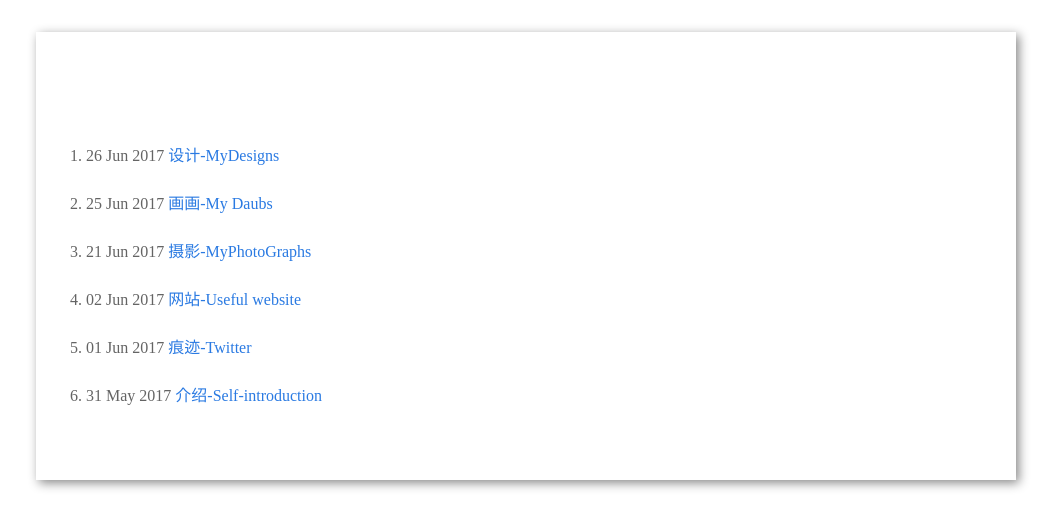
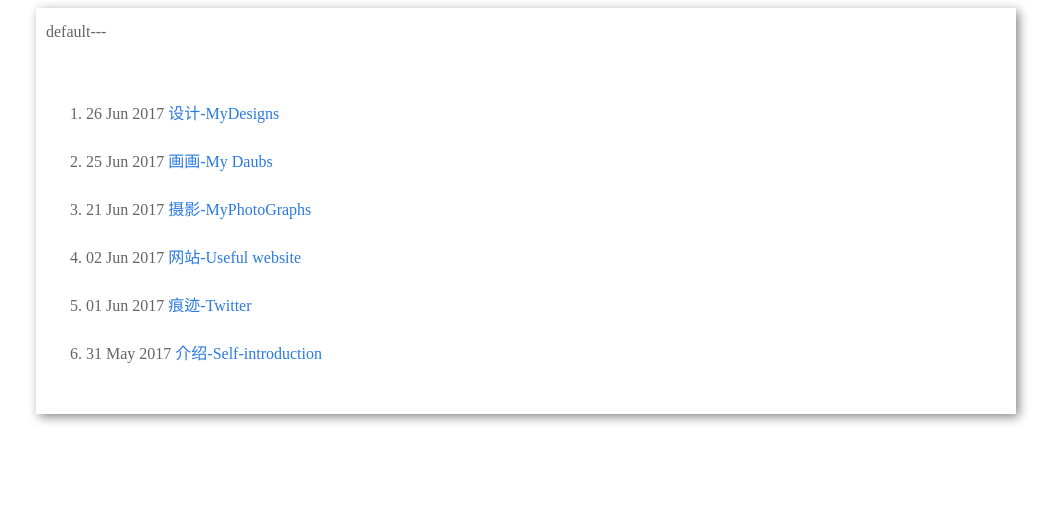
Before and after one commit to YasinZhong/yasinzhong.github.io, a Jekyll site: the page built from index.html, in a window 1280 px wide. Shown: the top 529 px of the page, without its empty margins (114-1171 px from the left). Built offline with Jekyll 4.4.1, drawn with Linux system fonts in a browser that asks for light colours.

Commit message:
usedefault

```diff
--- a/_layouts/default.html
+++ b/_layouts/default.html
@@ -1,12 +1,17 @@
-<!DOCTYPE html>
+
 <html>
 	<head>
-　　　　<meta http-equiv="content-type" content="text/html; charset=utf-8" />
+		<meta name="viewport" content="width=device-width, initial-scale=1, maximum-scale=1" />
+		<link type="text/css" rel="stylesheet" href="/cssjs/a.css"/>
 		<title>{{ page.title }}</title>
 	</head>
+
 	<body>
-
+		<div id="div-content">
+			default---
 			　　　　{{ content }}
 
+		<div>
+		<script type="text/javascript" src="/cssjs/a.js"></script>
 	</body>
 </html>
--- a/index.html
+++ b/index.html
@@ -2,16 +2,6 @@
 layout: default
 title: Yasin Zhong|Blog
 ---
-
-<html>
-	<head>
-		<meta name="viewport" content="width=device-width, initial-scale=1, maximum-scale=1" />
-		<link type="text/css" rel="stylesheet" href="/cssjs/a.css"/>
-		<title>{{ page.title }}</title>
-	</head>
-
-	<body>
-		<div id="div-content">
 <br/><br/>
 <ol>
 　	{% for post in site.posts %}
@@ -20,8 +10,3 @@ title: Yasin Zhong|Blog
 	</li>
 　　{% endfor %}
 </ol>
-
-		<div>
-		<script type="text/javascript" src="/cssjs/a.js"></script>
-	</body>
-</html>
```
Lines whose indentation alone changed are shown as unchanged.
